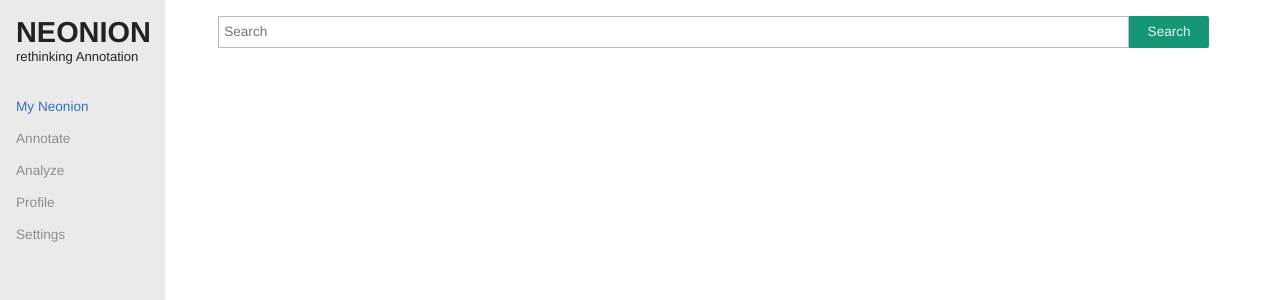
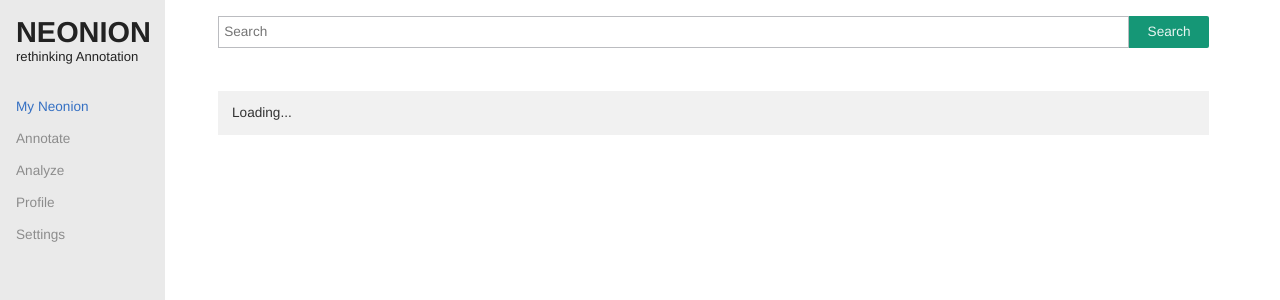
Before and after one commit to FUB-HCC/neonion, a Django app: page / in a window 1280 px wide. Shown: the top 300 px of the page. Run offline with Django 3.2, Linux system fonts and the light colour scheme; some libraries are stand-ins or nearby versions.

Commit message:
added 'Loading...' to document-table

```diff
--- a/Annotation/templates/base_overview.html
+++ b/Annotation/templates/base_overview.html
@@ -43,7 +43,7 @@
     </div>
 
     <div class="unit-80">
-        <table id="document-table" class="table-simple"></table>
+        <table id="document-table" class="table-simple"><tr><td>Loading...</td></tr></table>
     </div>
 
 </div>
@@ -67,6 +67,7 @@
             dataType: 'json'
         }
         ).done(function(response) {
+            $('#document-table').html('');
             response.forEach(function(entry) {
                 var uri = entry.uri.split("/")
                 var id = uri[uri.length-1]
```
